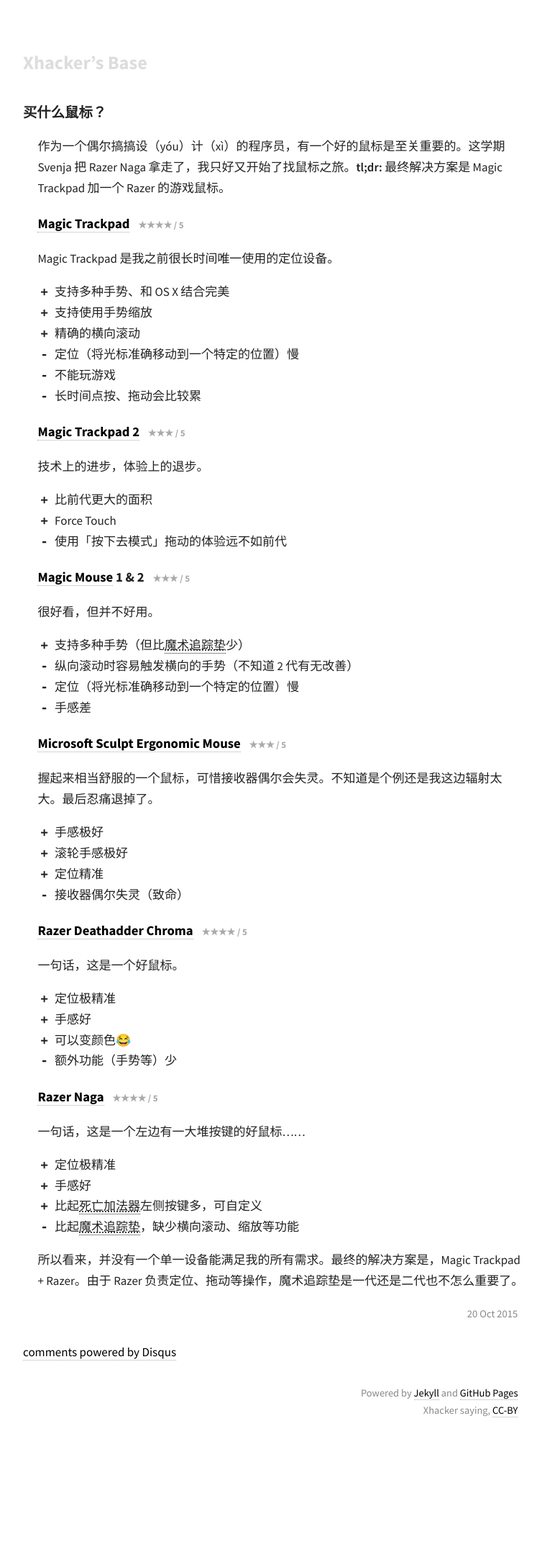
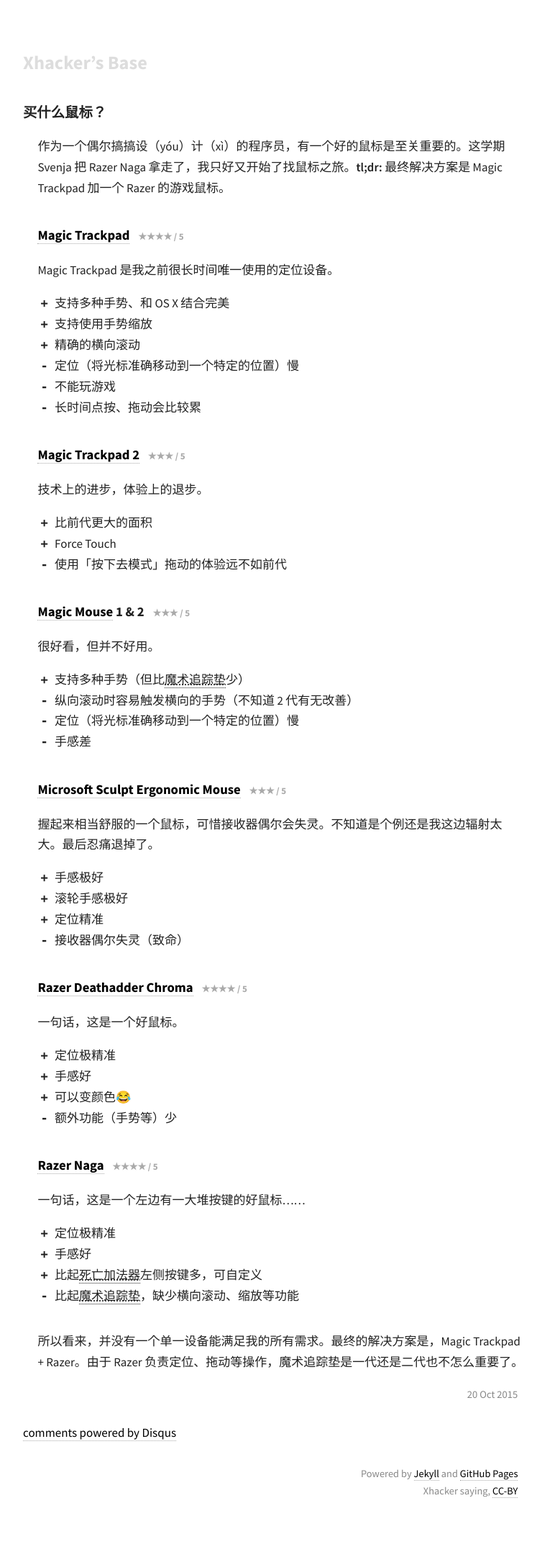
Before and after one commit to xhacker/xhacker.github.io, a Jekyll site: the page built from _posts/2015-10-20-which-mouse.md, in a window 1280 px wide. Shown: the whole page at 72% size, without its empty margins (258-1012 px from the left). Built offline with Jekyll 4.4.1, drawn with Linux system fonts in a browser that asks for light colours; nearby versions of some CDN libraries; comment, search, counter and statistics services are not loaded; before the commit the page ends 2043 px from its top, so only the background shows below that.

Commit message:
Tweak style

```diff
--- a/_posts/2015-10-20-which-mouse.md
+++ b/_posts/2015-10-20-which-mouse.md
@@ -65,7 +65,7 @@
 
 一句话，这是一个左边有一大堆按键的好鼠标……
 
-<ul class="io">
+<ul class="io" style="margin-bottom: 2em;">
     <li>+ 定位极精准</li>
     <li>+ 手感好</li>
     <li>+ 比起<abbr title="Deathadder">死亡加法器</abbr>左侧按键多，可自定义</li>
--- a/static/style.css
+++ b/static/style.css
@@ -139,8 +139,8 @@
 
 article h2 {
   font-size: 1.1em;
-  margin-top: 1.15em;
-  margin-bottom: 0.3em;
+  margin-top: 2em;
+  margin-bottom: 0.2em;
 }
 
 article h3 {
@@ -296,7 +296,7 @@
 
   article h2 {
     font-size: 18px;
-    margin-top: 11px;
+    margin-top: 1.3em;
     margin-bottom: -8px;
   }
 
```
